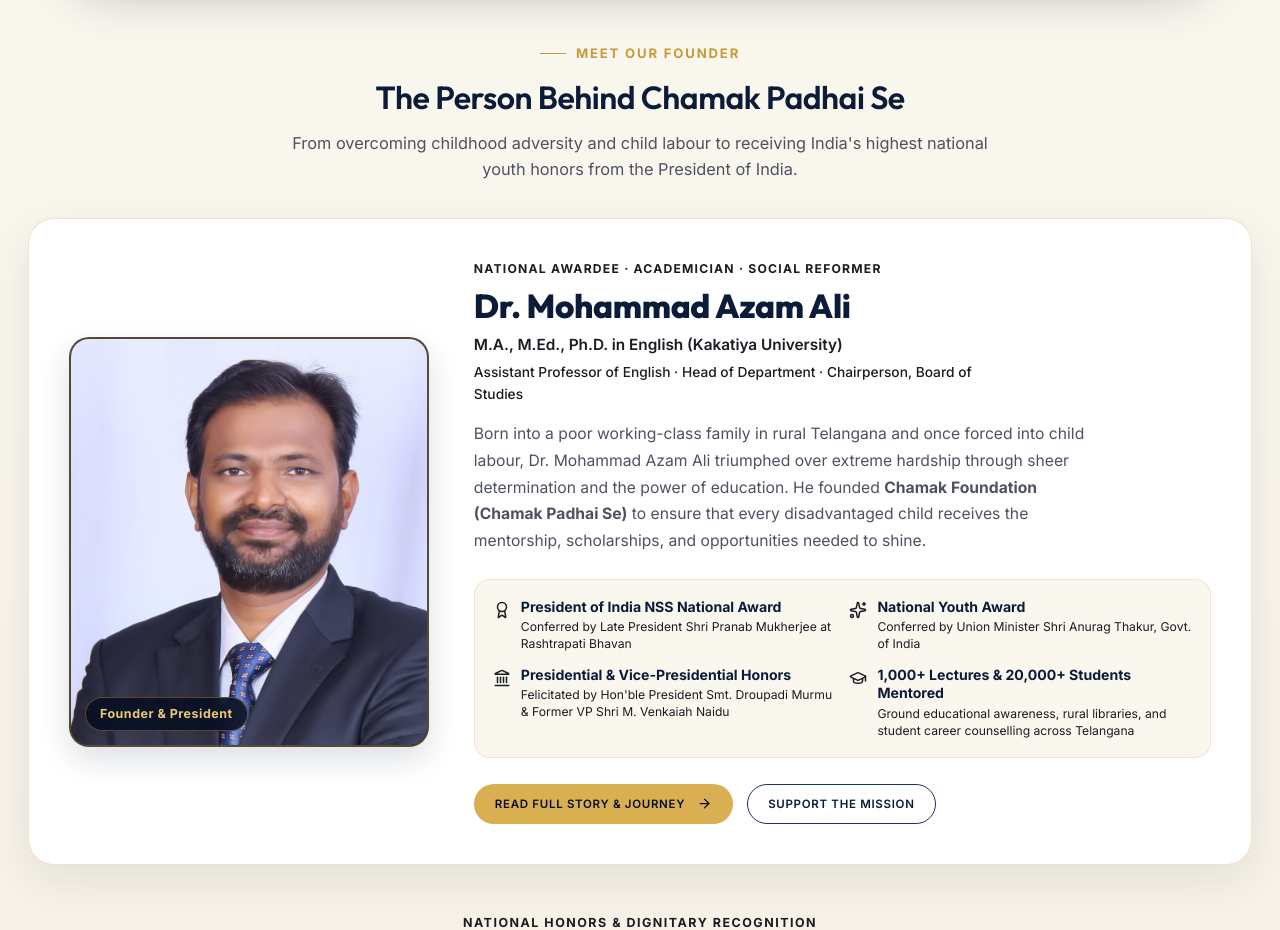
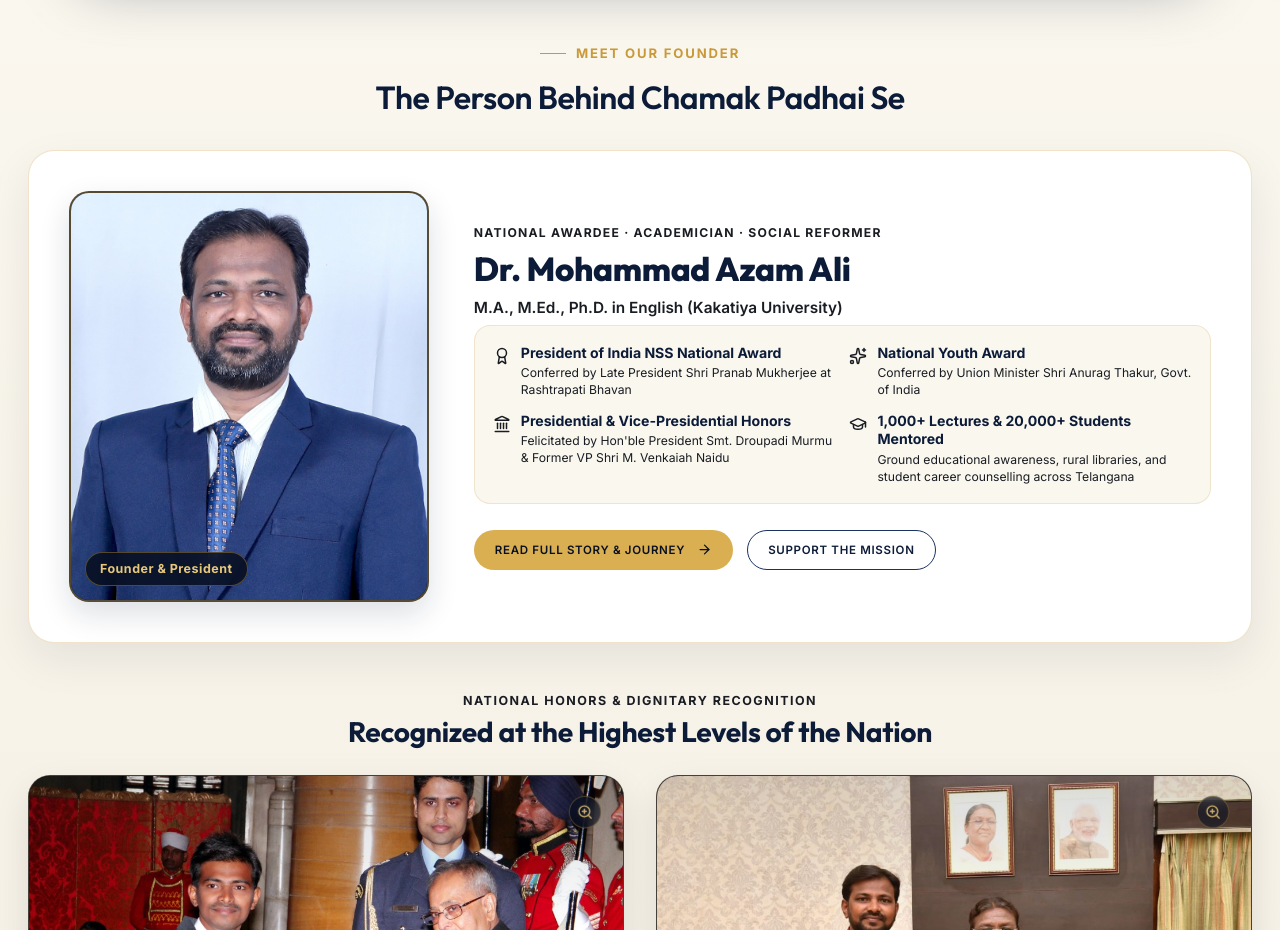
Before and after one commit to SAIKRISHNACHANDA/chamakfoundation.org, a Next.js app: page / in a window 1280 px wide. Shown: the part 840-1770 px from the top of the page. Built offline with nearby package versions, Linux system fonts and the light colour scheme.

Commit message:
feat(founder): update portrait photo and streamline founder profile card

```diff
--- a/src/app/page.js
+++ b/src/app/page.js
@@ -70,9 +70,6 @@ export default function HomePage() {
               Meet Our Founder
             </div>
             <h2 className="hdg-oneline">The Person Behind Chamak Padhai Se</h2>
-            <p style={{ maxWidth: "68ch", margin: "14px auto 0", color: "var(--ink-600)", fontSize: "1.02rem" }}>
-              From overcoming childhood adversity and child labour to receiving India&apos;s highest national youth honors from the President of India.
-            </p>
           </div>
 
           {/* Founder Profile Card with Photo, Title & Awards */}
@@ -97,13 +94,6 @@ export default function HomePage() {
               <div className="founder-hero-card__tag">National Awardee &middot; Academician &middot; Social Reformer</div>
               <h3 className="founder-hero-card__name">Dr. Mohammad Azam Ali</h3>
               <p className="founder-hero-card__degrees">M.A., M.Ed., Ph.D. in English (Kakatiya University)</p>
-              <p className="founder-hero-card__role">
-                Assistant Professor of English &middot; Head of Department &middot; Chairperson, Board of Studies
-              </p>
-
-              <p className="founder-hero-card__bio">
-                Born into a poor working-class family in rural Telangana and once forced into child labour, Dr. Mohammad Azam Ali triumphed over extreme hardship through sheer determination and the power of education. He founded <strong>Chamak Foundation (Chamak Padhai Se)</strong> to ensure that every disadvantaged child receives the mentorship, scholarships, and opportunities needed to shine.
-              </p>
 
               {/* Founder Titles & Awards Grid */}
               <div className="founder-hero-awards">
```
Also changed, not shown: public/assets/img/founder/dr-azam-ali-portrait.jpg, public/assets/team/dr-azam-ali-portrait.jpg.
